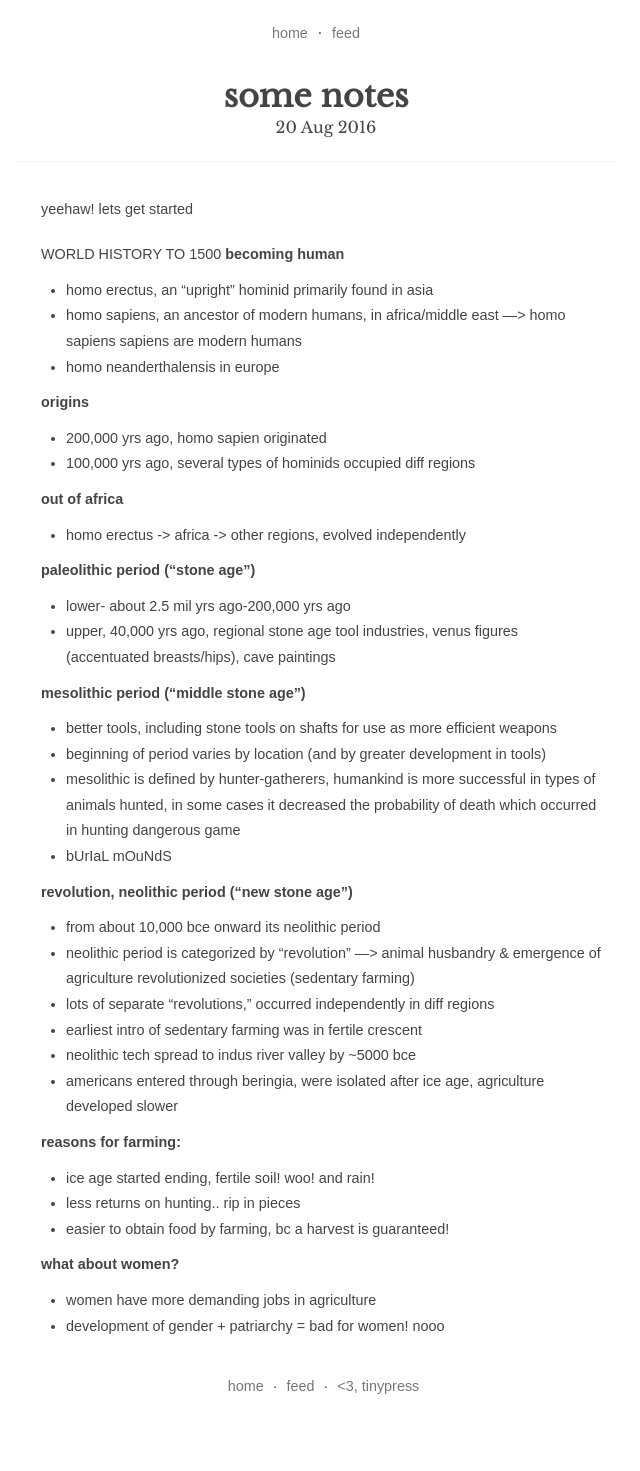
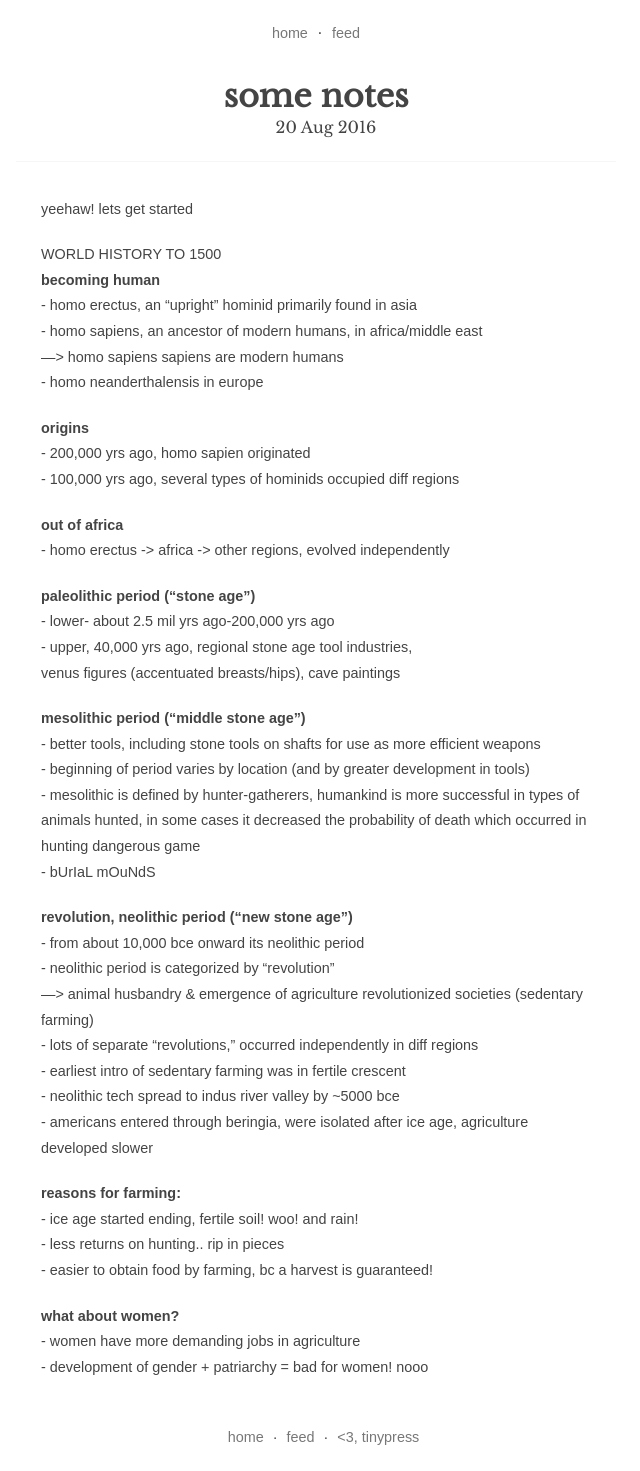
Before and after one commit to levimikael/levimikael.github.io, a Jekyll site: the page built from _posts/2016-08-20-some-notes.markdown, in a window 1280 px wide. Shown: the whole page, without its empty margins (324-964 px from the left). Built offline with Jekyll 4.4.1, drawn with Linux system fonts in a browser that asks for light colours; before the commit the page ends 1420 px from its top, so only the background shows below that.

```diff
--- a/_posts/2016-08-20-some-notes.markdown
+++ b/_posts/2016-08-20-some-notes.markdown
@@ -6,46 +6,46 @@ layout: post
 yeehaw! lets get started
 
 WORLD HISTORY TO 1500
-<strong>becoming human</strong>
-- homo erectus, an "upright" hominid primarily found in asia
-- homo sapiens, an ancestor of modern humans, in africa/middle east
-  ---> homo sapiens sapiens are modern humans
-- homo neanderthalensis in europe
+<br><strong>becoming human</strong>
+<br>- homo erectus, an "upright" hominid primarily found in asia
+<br>- homo sapiens, an ancestor of modern humans, in africa/middle east
+<br>  ---> homo sapiens sapiens are modern humans
+<br>- homo neanderthalensis in europe
 
 <strong>origins</strong>
-- 200,000 yrs ago, homo sapien originated
-- 100,000 yrs ago, several types of hominids occupied diff regions
+<br>- 200,000 yrs ago, homo sapien originated
+<br>- 100,000 yrs ago, several types of hominids occupied diff regions
 
 <strong>out of africa</strong>
-- homo erectus -> africa -> other regions, evolved independently
+<br>- homo erectus -> africa -> other regions, evolved independently
 
 <strong>paleolithic period ("stone age")</strong>
-- lower- about 2.5 mil yrs ago-200,000 yrs ago
-- upper, 40,000 yrs ago, regional stone age tool industries,
-     venus figures (accentuated breasts/hips), cave paintings
+<br>- lower- about 2.5 mil yrs ago-200,000 yrs ago
+<br>- upper, 40,000 yrs ago, regional stone age tool industries,
+<br>     venus figures (accentuated breasts/hips), cave paintings
 
 <strong>mesolithic period ("middle stone age")</strong>
-- better tools, including stone tools on shafts for use as more efficient weapons
-- beginning of period varies by location (and by greater development in tools)
-- mesolithic is defined by hunter-gatherers, humankind is more successful in types
+<br>- better tools, including stone tools on shafts for use as more efficient weapons
+<br>- beginning of period varies by location (and by greater development in tools)
+<br>- mesolithic is defined by hunter-gatherers, humankind is more successful in types
   of animals hunted, in some cases it decreased the probability of death which occurred
   in hunting dangerous game
-- bUrIaL mOuNdS
+<br>- bUrIaL mOuNdS
 
 <strong>revolution, neolithic period ("new stone age")</strong>
-- from about 10,000 bce onward its neolithic period
-- neolithic period is categorized by "revolution"
-  ---> animal husbandry & emergence of agriculture revolutionized societies (sedentary farming)
-- lots of separate "revolutions," occurred independently in diff regions
-- earliest intro of sedentary farming was in fertile crescent
-- neolithic tech spread to indus river valley by ~5000 bce
-- americans entered through beringia, were isolated after ice age, agriculture developed slower
+<br>- from about 10,000 bce onward its neolithic period
+<br>- neolithic period is categorized by "revolution"
+<br>  ---> animal husbandry & emergence of agriculture revolutionized societies (sedentary farming)
+<br>- lots of separate "revolutions," occurred independently in diff regions
+<br>- earliest intro of sedentary farming was in fertile crescent
+<br>- neolithic tech spread to indus river valley by ~5000 bce
+<br>- americans entered through beringia, were isolated after ice age, agriculture developed slower
 
 <strong>reasons for farming:</strong>
-- ice age started ending, fertile soil! woo! and rain!
-- less returns on hunting.. rip in pieces
-- easier to obtain food by farming, bc a harvest is guaranteed!
+<br>- ice age started ending, fertile soil! woo! and rain!
+<br>- less returns on hunting.. rip in pieces
+<br>- easier to obtain food by farming, bc a harvest is guaranteed!
 
 <strong>what about women?</strong>
-- women have more demanding jobs in agriculture
-- development of gender + patriarchy = bad for women! nooo
+<br>- women have more demanding jobs in agriculture
+<br>- development of gender + patriarchy = bad for women! nooo
```
